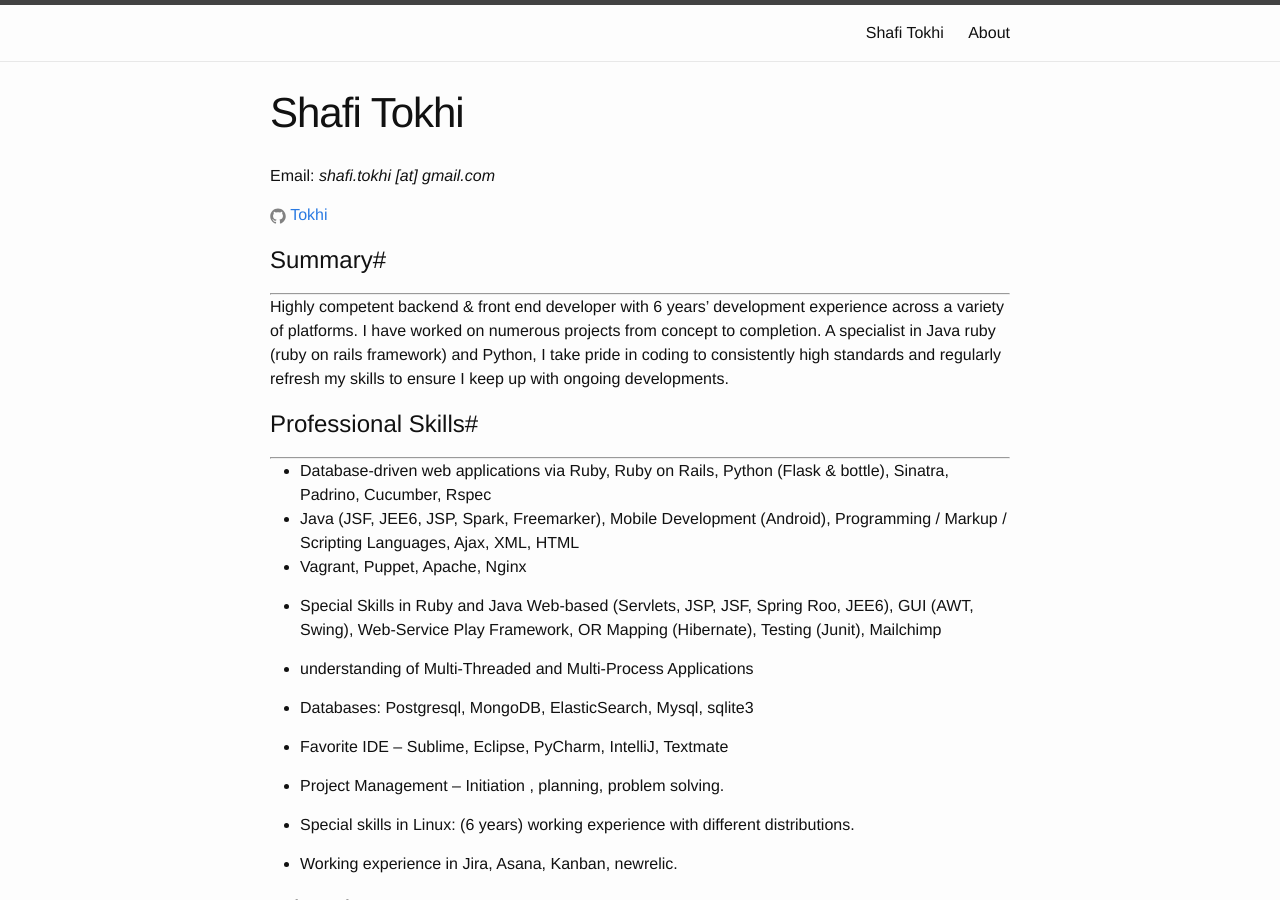
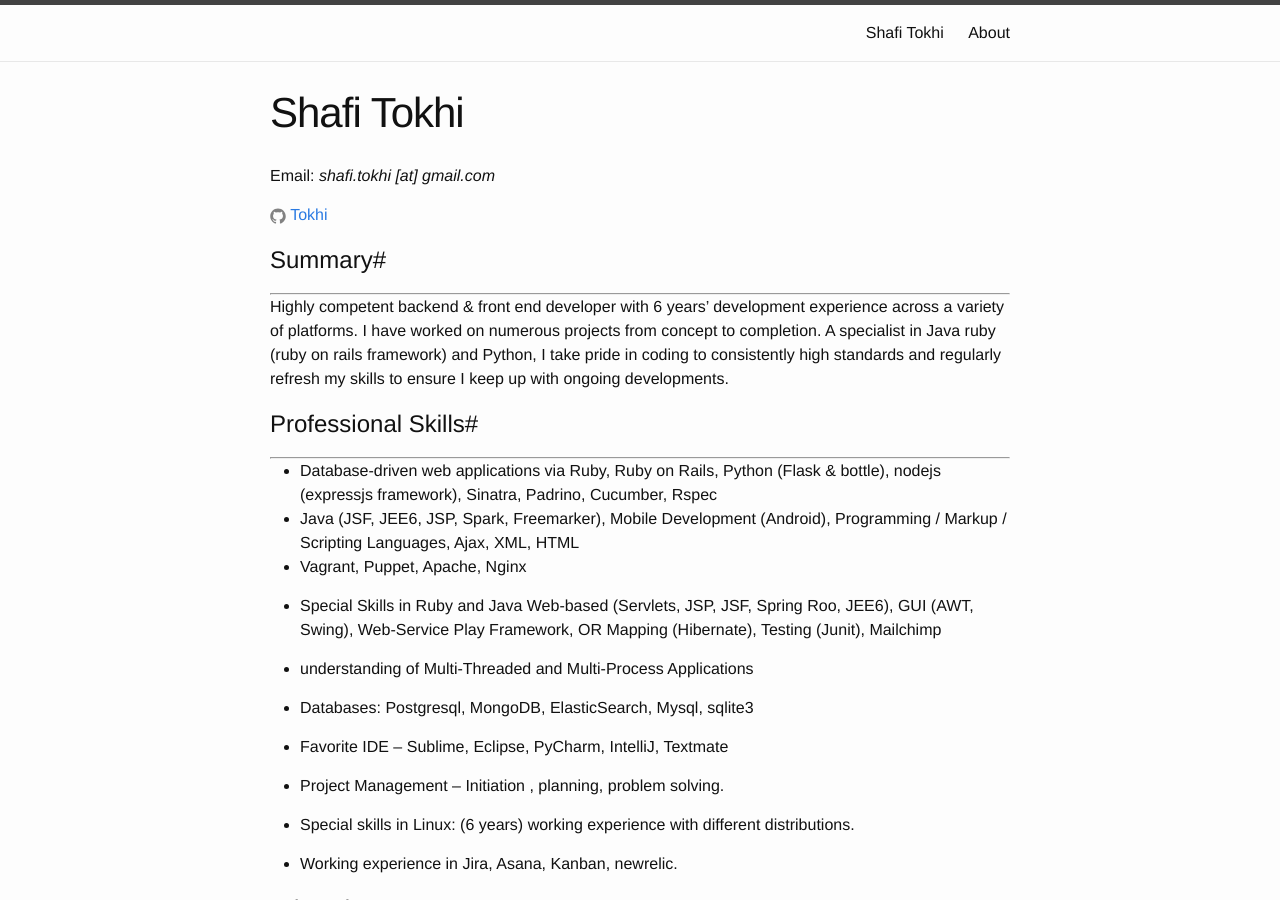
Before and after one commit to tokhi/tokhi.github.io, a Jekyll site: the page built from 2014-10-16-resume.markdown, in a window 1280 px wide and 900 px high. Built offline with Jekyll 4.4.1, drawn with Linux system fonts in a browser that asks for light colours.

Commit message:
Update 2014-10-16-resume.markdown

```diff
--- a/2014-10-16-resume.markdown
+++ b/2014-10-16-resume.markdown
@@ -29,7 +29,7 @@ Highly competent backend & front end developer with 6 years’ development exper
 
 <hr>
 
-* Database-driven web applications via Ruby, Ruby on Rails, Python (Flask & bottle), Sinatra, Padrino, Cucumber, Rspec
+* Database-driven web applications via Ruby, Ruby on Rails, Python (Flask & bottle), nodejs (expressjs framework), Sinatra, Padrino, Cucumber, Rspec
 * Java (JSF, JEE6, JSP, Spark, Freemarker), Mobile Development (Android), Programming / Markup / Scripting Languages, Ajax, XML, HTML
 * Vagrant, Puppet, Apache, Nginx
 
```
